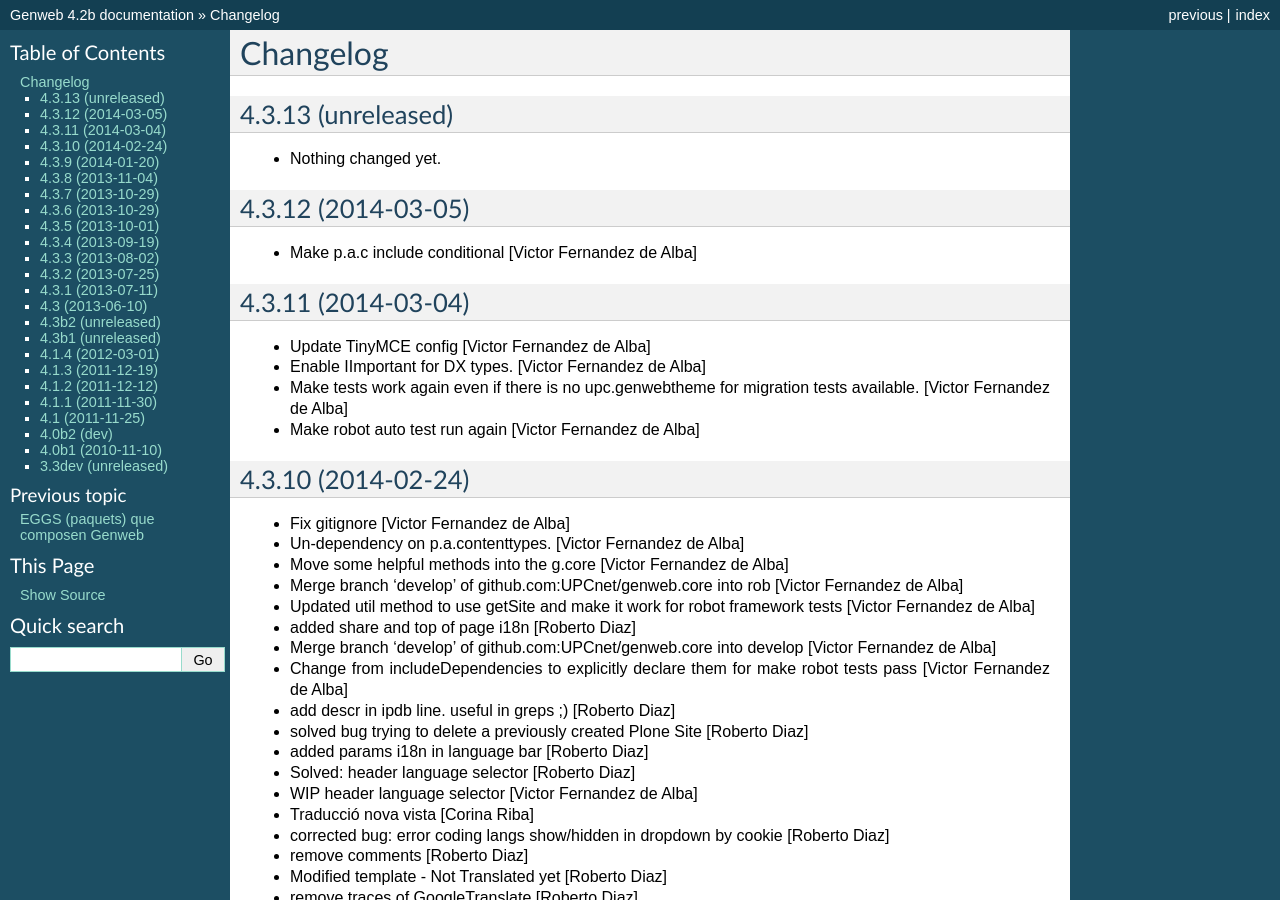
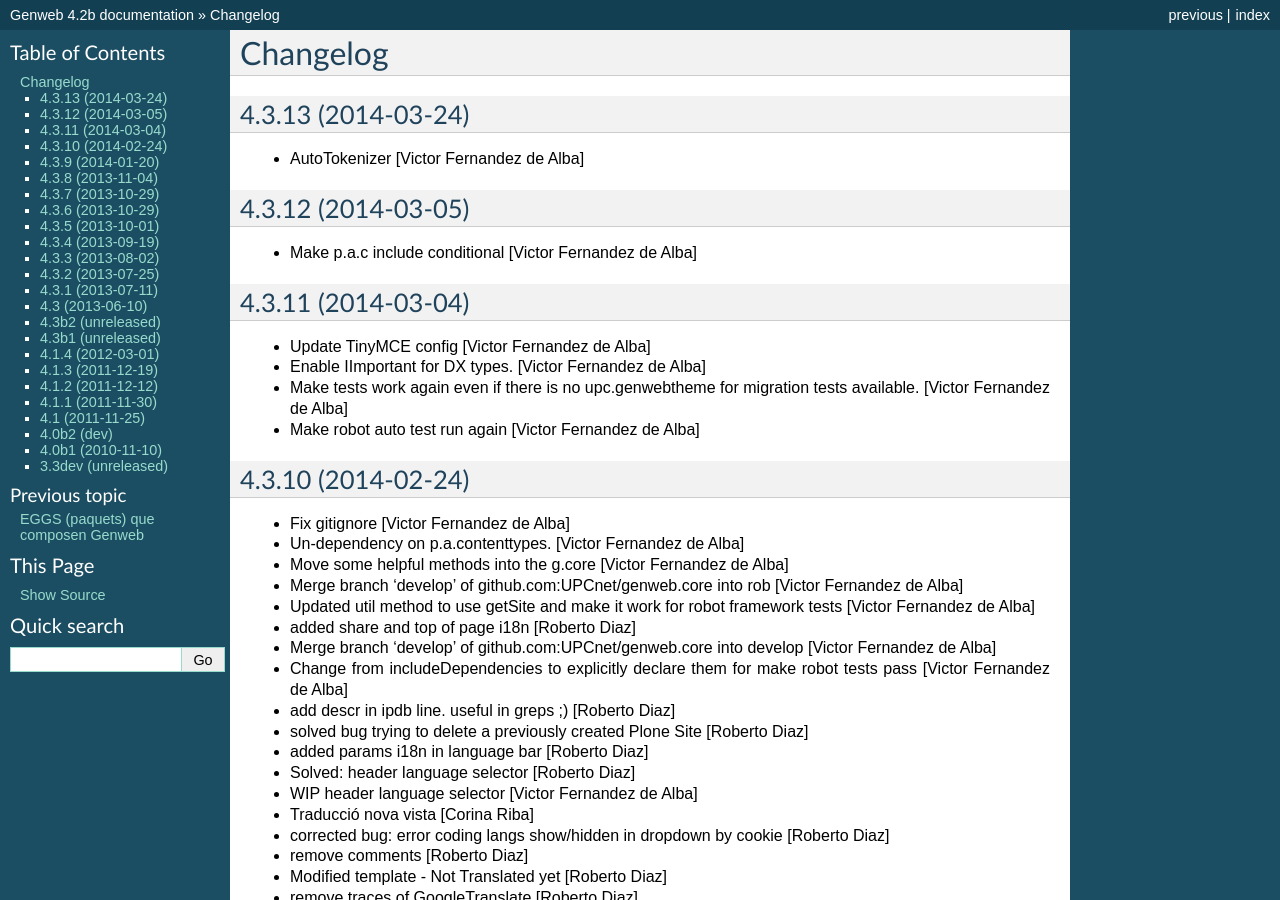
Before and after one commit to UPCnet/genweb.core, a Sphinx documentation site: the page built from docs/HISTORY.rst, in a window 1280 px wide and 900 px high. Built offline with Sphinx 7.4.7, drawn with Linux system fonts in a browser that asks for light colours.

Commit message:
Preparing release 4.3.13

```diff
--- a/docs/HISTORY.rst
+++ b/docs/HISTORY.rst
@@ -1,11 +1,10 @@
 Changelog
 =========
 
-4.3.13 (unreleased)
+4.3.13 (2014-03-24)
 -------------------
 
-- Nothing changed yet.
-
+* AutoTokenizer [Victor Fernandez de Alba]
 
 4.3.12 (2014-03-05)
 -------------------
--- a/setup.py
+++ b/setup.py
@@ -1,7 +1,7 @@
 from setuptools import setup, find_packages
 import os
 
-version = '4.3.13.dev0'
+version = '4.3.13'
 
 README = open("README.rst").read()
 HISTORY = open(os.path.join("docs", "HISTORY.rst")).read()
```
